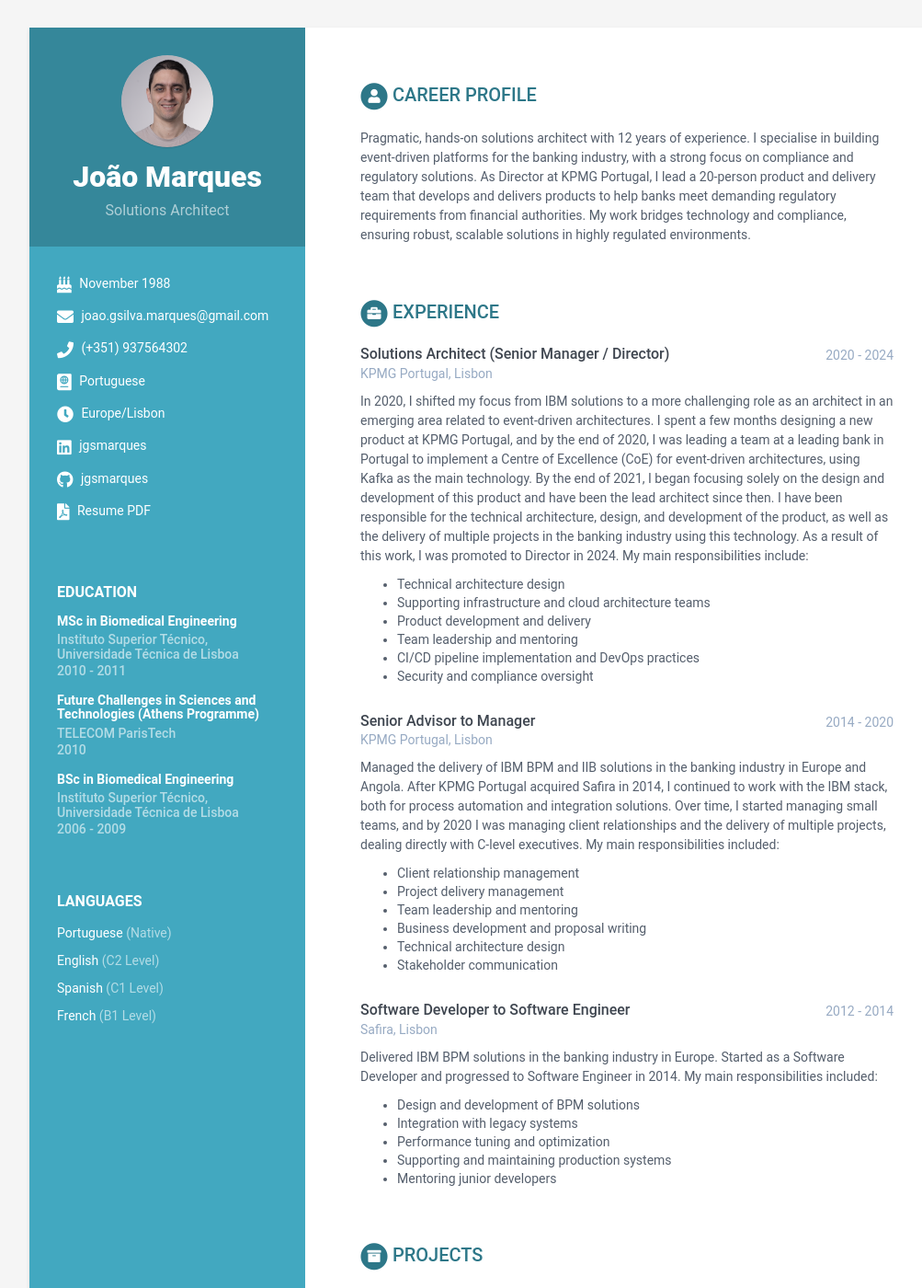
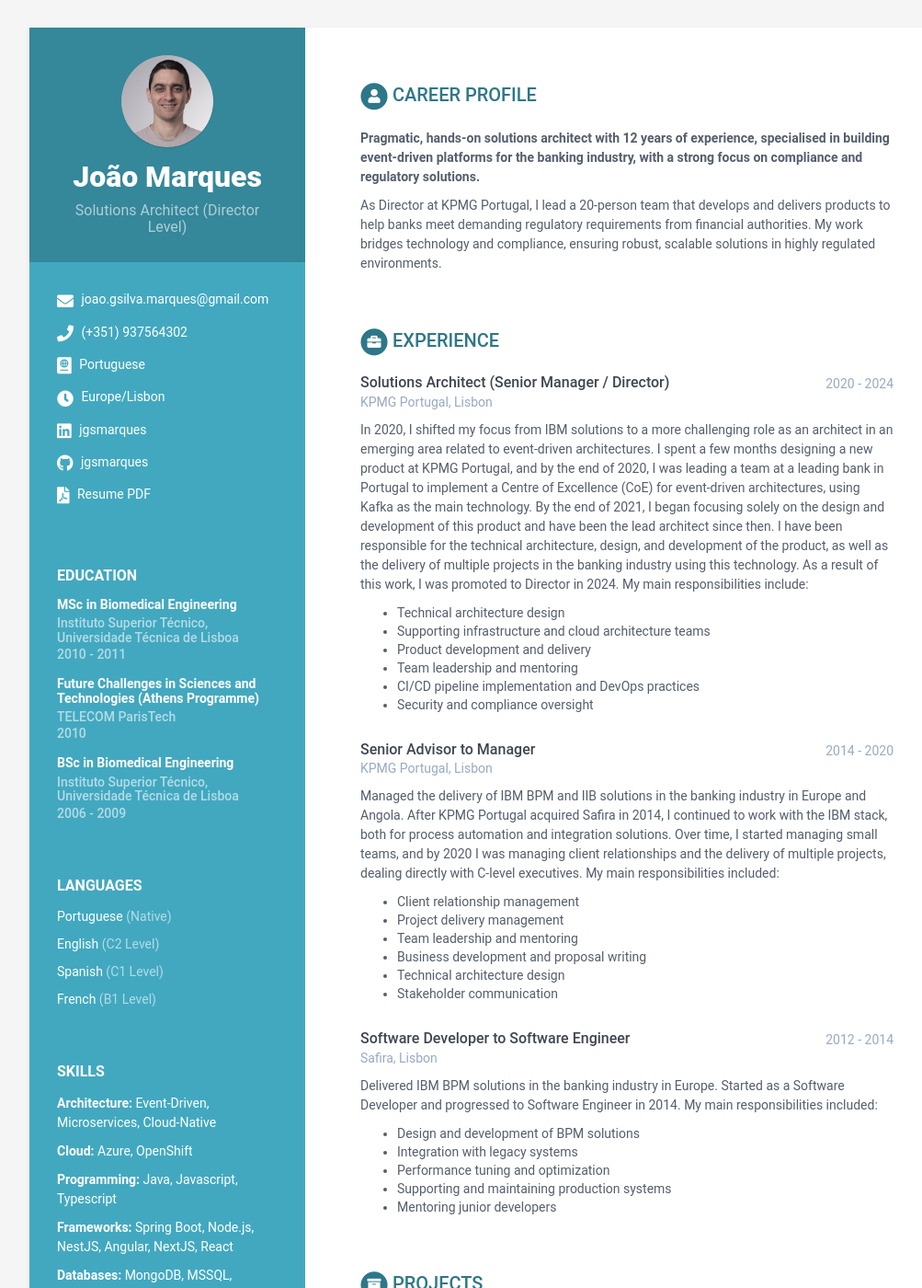
Before and after one commit to jgsmarques/jgsmarques.github.io, a Jekyll site: the page built from index.html, in a window 1280 px wide and 1400 px high. Shown: the whole window at 92% size, without its empty margins (108-1111 px from the left). Built offline with Jekyll 4.4.1, drawn with Linux system fonts in a browser that asks for light colours; some of the changed text lies outside the part shown.

Commit message:
feat: chatgpt feedback

```diff
--- a/_config.yml
+++ b/_config.yml
@@ -8,7 +8,7 @@ title: João Marques CV
 # disabling since we are using a custom domain
 #baseurl: '/online-cv'
 
-description: A beautiful Jekyll theme for creating resume
+description: Pragmatic, hands-on solutions architect with 12 years of experience, specialised in building event-driven platforms for the banking industry, with a strong focus on compliance and regulatory solutions.
 # Style will be applied only after restarting the build or serve. Just choose one of the options.
 theme_skin: blue # blue turquoise green berry orange ceramic
 chrome_mobile_color: #use hex colors (ex:#1976d2) or leave empty if you don't want a color for chrome mobile searchbar
--- a/_data/data.yml
+++ b/_data/data.yml
@@ -8,11 +8,10 @@ sidebar:
 
   # Profile information
   name: João Marques
-  tagline: Solutions Architect
+  tagline: Solutions Architect (Director Level)
   avatar: profile.png  # Place a 100x100 picture inside /assets/images/ folder and provide the name of the file below
 
   # Sidebar links
-  birthdate: November 1988
   email: joao.gsilva.marques@gmail.com
   phone: (+351) 937564302
   timezone: Europe/Lisbon
@@ -42,13 +41,24 @@ sidebar:
       - idiom: French
         level: B1 Level
 
+  interests:
+    title: Skills
+    info:
+    - item: "**Architecture:** Event-Driven, Microservices, Cloud-Native"
+    - item: "**Cloud:** Azure, OpenShift"
+    - item: "**Programming:** Java, Javascript, Typescript"
+    - item: "**Frameworks:** Spring Boot, Node.js, NestJS, Angular, NextJS, React"
+    - item: "**Databases:** MongoDB, MSSQL, MySQL, PostgreSQL, Redis"
+    - item: "**DevOps:** GitLab CI/CD, Docker, Kubernetes, Helm"
+
 career-profile:
   title: Career Profile
   summary: |
-    Pragmatic, hands-on solutions architect with 12 years of experience.
-    I specialise in building event-driven platforms for the banking industry,
-    with a strong focus on compliance and regulatory solutions.
-    As Director at KPMG Portugal, I lead a 20-person product and delivery team that develops
+    **Pragmatic, hands-on solutions architect with 12 years of experience,
+    specialised in building event-driven platforms for the banking industry,
+    with a strong focus on compliance and regulatory solutions.**
+
+    As Director at KPMG Portugal, I lead a 20-person team that develops
     and delivers products to help banks meet demanding regulatory requirements from financial
     authorities. My work bridges technology and compliance, ensuring robust, scalable solutions
     in highly regulated environments.
--- a/_includes/head.html
+++ b/_includes/head.html
@@ -8,7 +8,7 @@
   {% endif%}
   <meta http-equiv="X-UA-Compatible" content="IE=edge" />
   <meta name="viewport" content="width=device-width, initial-scale=1.0" />
-  <meta name="description" content="{{ site.description |default: "A beautiful
+  <meta name="description" content="{{ site.description | default: "A beautiful
   Jekyll theme for creating resume" }}">
 
   <!-- Favicon -->
@@ -40,4 +40,33 @@
     <script src="https://oss.maxcdn.com/html5shiv/3.7.2/html5shiv.min.js"></script>
     <script src="https://oss.maxcdn.com/respond/1.4.2/respond.min.js"></script>
   <![endif]-->
+  <script type="application/ld+json">
+    {
+      "@context": "https://schema.org",
+      "@type": "Person",
+
+      "name": "João Marques",
+      "alternateName": "Joao Marques",
+      "jobTitle": "Solutions Architect",
+      "url": "https://jgsmarques.github.io/",
+      "image": "https://jgsmarques.github.io/assets/images/profile.png",
+
+      "sameAs": ["https://www.linkedin.com/in/jgsmarques"],
+
+      "knowsAbout": [
+        "Event-driven architecture",
+        "Kafka",
+        "Microservices",
+        "Azure",
+        "Kubernetes",
+        "Java"
+      ],
+
+      "address": {
+        "@type": "PostalAddress",
+        "addressLocality": "Lisbon",
+        "addressCountry": "PT"
+      }
+    }
+  </script>
 </head>
--- a/_includes/interests.html
+++ b/_includes/interests.html
@@ -1,22 +1,14 @@
-{% assign interests = site.data.data.sidebar.interests %}
-{% if interests %}
+{% assign interests = site.data.data.sidebar.interests %} {% if interests %}
 <div class="interests-container container-block">
-
-  <h2 class="container-block-title">
-    {{ interests.title }}
-  </h2>
+  <h2 class="container-block-title">{{ interests.title }}</h2>
 
   <ul class="list-unstyled interests-list">
-    {% for interest in interests.info %}
-
-      {% if interest.link %}
-      <li><a href="{{ interest.link }}">{{ interest.item }}</a></li>
-      {% else %}
-      <li>{{ interest.item }}</li>
-      {% endif %}
-
-    {% endfor %}
+    {% for interest in interests.info %} {% if interest.link %}
+    <li><a href="{{ interest.link }}">{{ interest.item }}</a></li>
+    {% else %}
+    <li>{{ interest.item | markdownify }}</li>
+    {% endif %} {% endfor %}
   </ul>
-
-</div><!--//interests-->
+</div>
+<!--//interests-->
 {% endif %}
```
Also changed, not shown: assets/images/profile.png, 1 other file.
